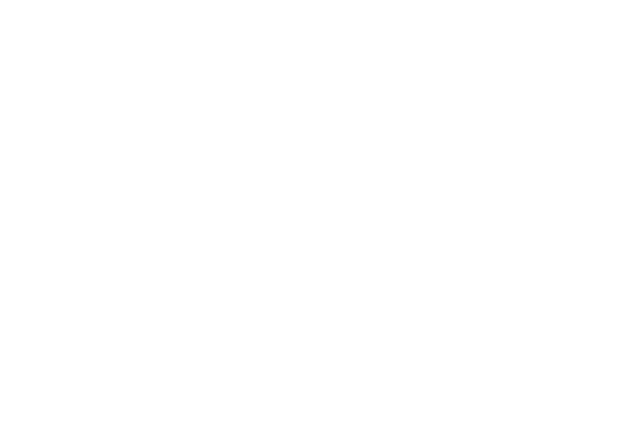
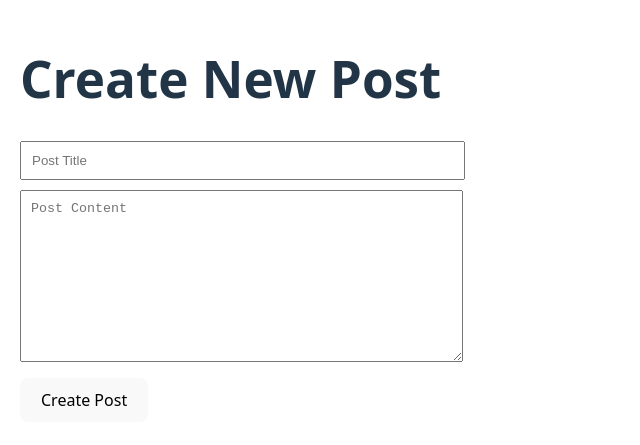
Before and after one commit to veronicahkanja/myBlog_app, a React (Vite) app: page /new in a window 1280 px wide. Shown: the part 181-626 px from the top of the page, without its empty margins (0-640 px from the left). Built offline with nearby package versions, Linux system fonts and the light colour scheme.

Commit message:
form fields

```diff
--- a/src/pages/NewPost.jsx
+++ b/src/pages/NewPost.jsx
@@ -20,10 +20,40 @@
       .catch((err) => console.error("Error creating post:", err));
 }
   return (
-    <div>
+    <div style={{ padding: "20px" }}>
+      <h1>Create New Post</h1>
 
+      <form onSubmit={handleSubmit}>
+        <div>
+          <input
+            type="text"
+            placeholder="Post Title"
+            value={title}
+            onChange={(e) => setTitle(e.target.value)}
+            required
+            style={{ width: "100%", padding: "10px", marginBottom: "10px" }}
+          />
+        </div>
+
+        <div>
+          <textarea
+            placeholder="Post Content"
+            value={body}
+            onChange={(e) => setBody(e.target.value)}
+            required
+            style={{ width: "100%", padding: "10px", height: "150px" }}
+          />
+        </div>
+
+        <button
+          type="submit"
+          style={{ marginTop: "10px", padding: "10px 20px" }}
+        >
+          Create Post
+        </button>
+      </form>
     </div>
-  )
+  );
 }
 
 export default NewPost;
```
